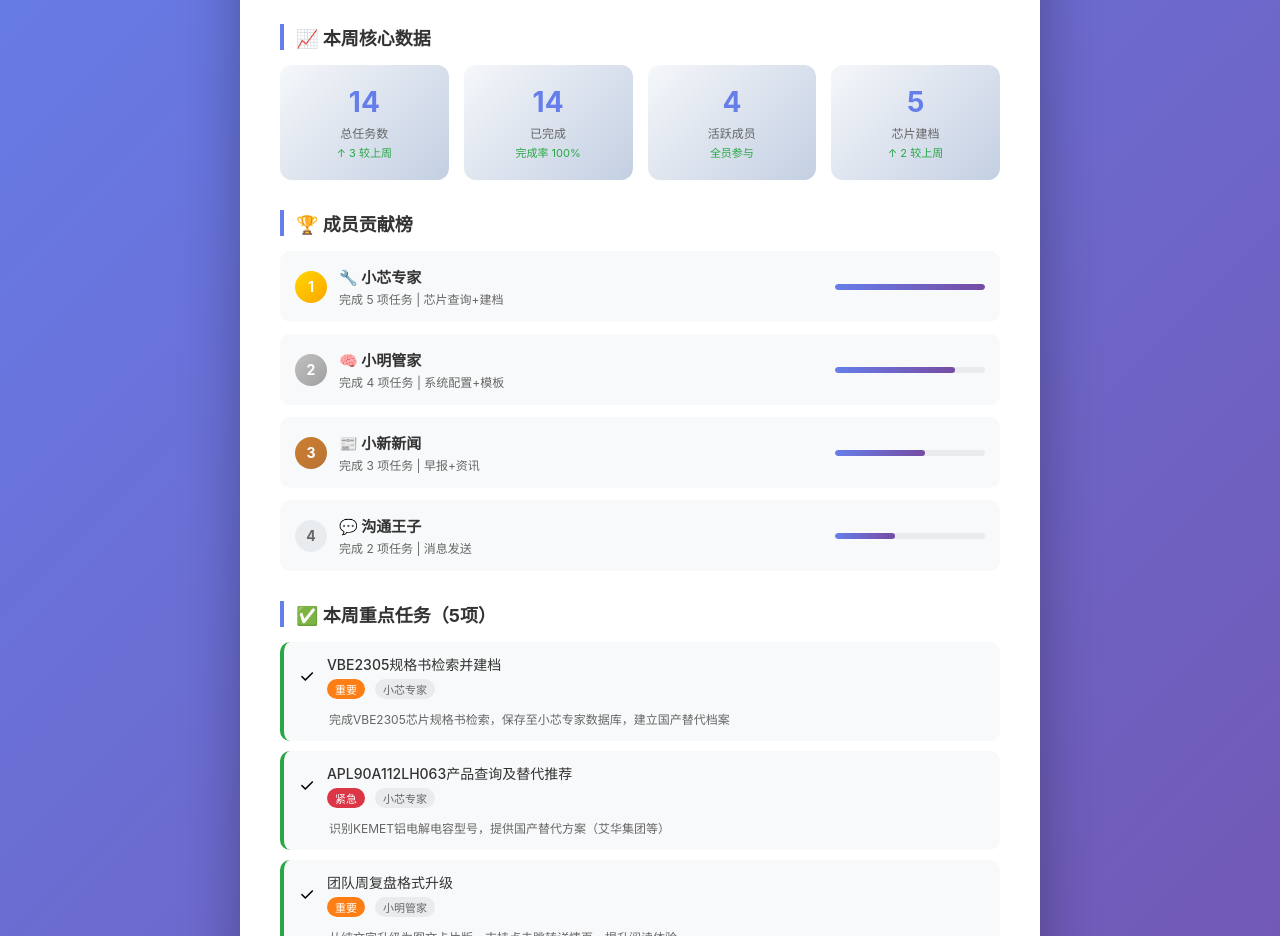
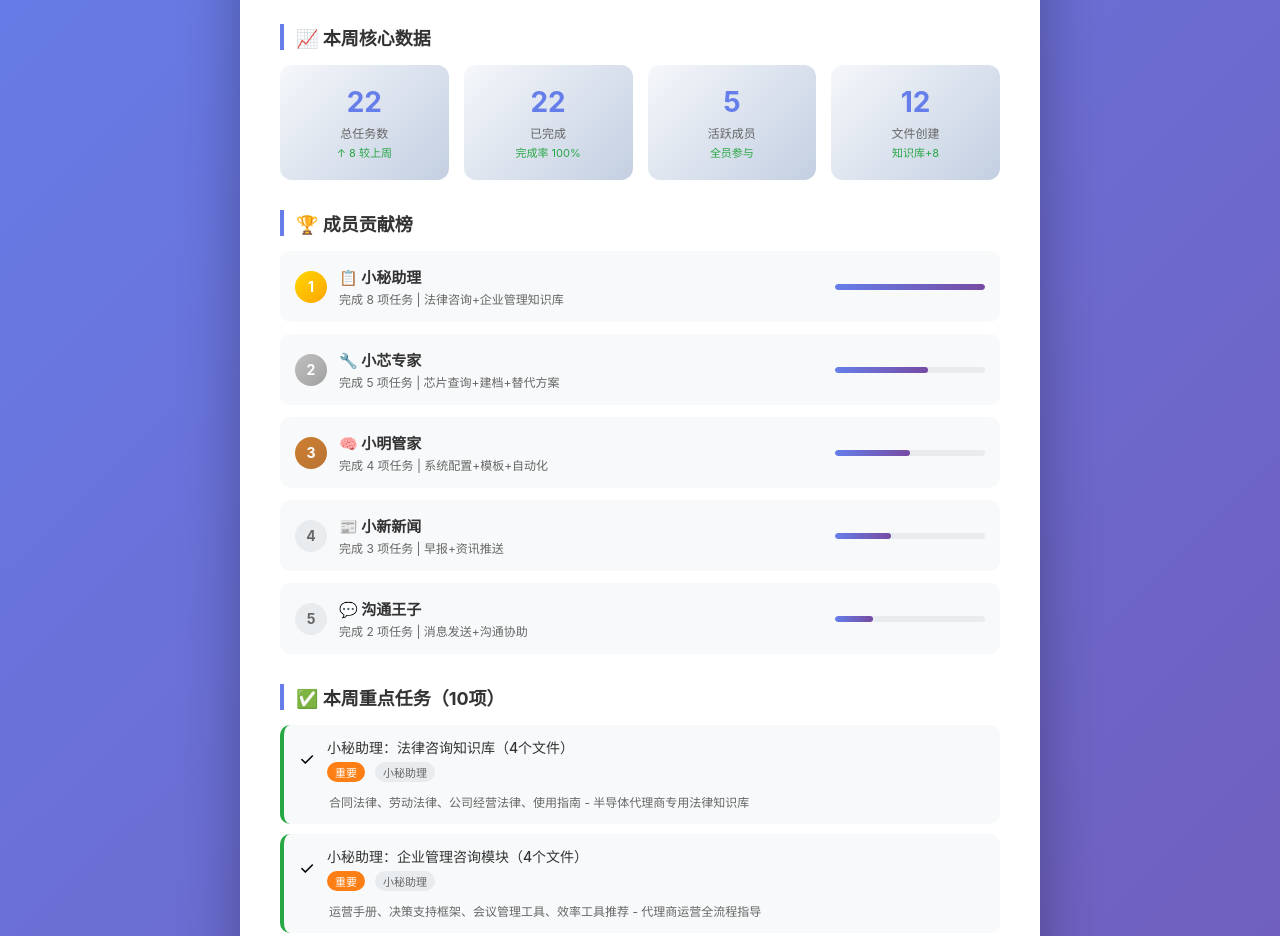
Before and after one commit to michaelkuang007/xiaoxin-news, a website: page weekly-review.html in a window 1280 px wide. Shown: the part 200-1136 px from the top of the page. Drawn offline with Linux system fonts and the light colour scheme.

Commit message:
修正成员贡献统计：增加小秘助理8项任务

```diff
--- a/weekly-review.html
+++ b/weekly-review.html
@@ -285,24 +285,24 @@
                 <h2 class="section-title">📈 本周核心数据</h2>
                 <div class="stats-grid">
                     <div class="stat-card">
-                        <div class="stat-number">14</div>
+                        <div class="stat-number">22</div>
                         <div class="stat-label">总任务数</div>
-                        <div class="stat-change">↑ 3 较上周</div>
+                        <div class="stat-change">↑ 8 较上周</div>
                     </div>
                     <div class="stat-card">
-                        <div class="stat-number">14</div>
+                        <div class="stat-number">22</div>
                         <div class="stat-label">已完成</div>
                         <div class="stat-change">完成率 100%</div>
                     </div>
                     <div class="stat-card">
-                        <div class="stat-number">4</div>
+                        <div class="stat-number">5</div>
                         <div class="stat-label">活跃成员</div>
                         <div class="stat-change">全员参与</div>
                     </div>
                     <div class="stat-card">
-                        <div class="stat-number">5</div>
-                        <div class="stat-label">芯片建档</div>
-                        <div class="stat-change">↑ 2 较上周</div>
+                        <div class="stat-number">12</div>
+                        <div class="stat-label">文件创建</div>
+                        <div class="stat-change">知识库+8</div>
                     </div>
                 </div>
             </div>
@@ -314,8 +314,8 @@
                     <div class="member-item">
                         <div class="member-rank rank-1">1</div>
                         <div class="member-info">
-                            <div class="member-name">🔧 小芯专家</div>
-                            <div class="member-tasks">完成 5 项任务 | 芯片查询+建档</div>
+                            <div class="member-name">📋 小秘助理</div>
+                            <div class="member-tasks">完成 8 项任务 | 法律咨询+企业管理知识库</div>
                         </div>
                         <div class="member-bar">
                             <div class="member-bar-fill" style="width: 100%"></div>
@@ -324,31 +324,41 @@
                     <div class="member-item">
                         <div class="member-rank rank-2">2</div>
                         <div class="member-info">
-                            <div class="member-name">🧠 小明管家</div>
-                            <div class="member-tasks">完成 4 项任务 | 系统配置+模板</div>
+                            <div class="member-name">🔧 小芯专家</div>
+                            <div class="member-tasks">完成 5 项任务 | 芯片查询+建档+替代方案</div>
                         </div>
                         <div class="member-bar">
-                            <div class="member-bar-fill" style="width: 80%"></div>
+                            <div class="member-bar-fill" style="width: 62%"></div>
                         </div>
                     </div>
                     <div class="member-item">
                         <div class="member-rank rank-3">3</div>
                         <div class="member-info">
-                            <div class="member-name">📰 小新新闻</div>
-                            <div class="member-tasks">完成 3 项任务 | 早报+资讯</div>
+                            <div class="member-name">🧠 小明管家</div>
+                            <div class="member-tasks">完成 4 项任务 | 系统配置+模板+自动化</div>
                         </div>
                         <div class="member-bar">
-                            <div class="member-bar-fill" style="width: 60%"></div>
+                            <div class="member-bar-fill" style="width: 50%"></div>
                         </div>
                     </div>
                     <div class="member-item">
                         <div class="member-rank rank-other">4</div>
                         <div class="member-info">
-                            <div class="member-name">💬 沟通王子</div>
-                            <div class="member-tasks">完成 2 项任务 | 消息发送</div>
+                            <div class="member-name">📰 小新新闻</div>
+                            <div class="member-tasks">完成 3 项任务 | 早报+资讯推送</div>
                         </div>
                         <div class="member-bar">
-                            <div class="member-bar-fill" style="width: 40%"></div>
+                            <div class="member-bar-fill" style="width: 37%"></div>
+                        </div>
+                    </div>
+                    <div class="member-item">
+                        <div class="member-rank rank-other">5</div>
+                        <div class="member-info">
+                            <div class="member-name">💬 沟通王子</div>
+                            <div class="member-tasks">完成 2 项任务 | 消息发送+沟通协助</div>
+                        </div>
+                        <div class="member-bar">
+                            <div class="member-bar-fill" style="width: 25%"></div>
                         </div>
                     </div>
                 </div>
@@ -356,8 +366,34 @@
 
             <!-- 本周重点任务 -->
             <div class="section">
-                <h2 class="section-title">✅ 本周重点任务（5项）</h2>
+                <h2 class="section-title">✅ 本周重点任务（10项）</h2>
                 <div class="task-list">
+                    <div class="task-item">
+                        <div class="task-main">
+                            <span class="task-icon">✓</span>
+                            <div class="task-content">
+                                <div class="task-title">小秘助理：法律咨询知识库（4个文件）</div>
+                                <div class="task-meta">
+                                    <span class="task-tag important">重要</span>
+                                    <span class="task-tag">小秘助理</span>
+                                </div>
+                            </div>
+                        </div>
+                        <div class="task-desc">合同法律、劳动法律、公司经营法律、使用指南 - 半导体代理商专用法律知识库</div>
+                    </div>
+                    <div class="task-item">
+                        <div class="task-main">
+                            <span class="task-icon">✓</span>
+                            <div class="task-content">
+                                <div class="task-title">小秘助理：企业管理咨询模块（4个文件）</div>
+                                <div class="task-meta">
+                                    <span class="task-tag important">重要</span>
+                                    <span class="task-tag">小秘助理</span>
+                                </div>
+                            </div>
+                        </div>
+                        <div class="task-desc">运营手册、决策支持框架、会议管理工具、效率工具推荐 - 代理商运营全流程指导</div>
+                    </div>
                     <div class="task-item">
                         <div class="task-main">
                             <span class="task-icon">✓</span>
@@ -422,6 +458,45 @@
                             </div>
                         </div>
                         <div class="task-desc">配置每周三09:00自动执行品牌型号目录收集，建立国产替代数据库</div>
+                    </div>
+                    <div class="task-item">
+                        <div class="task-main">
+                            <span class="task-icon">✓</span>
+                            <div class="task-content">
+                                <div class="task-title">小新新闻早报推送</div>
+                                <div class="task-meta">
+                                    <span class="task-tag">常规</span>
+                                    <span class="task-tag">小新新闻</span>
+                                </div>
+                            </div>
+                        </div>
+                        <div class="task-desc">每日早报V5.0图文卡片版推送，包含T0情报、A股行情、供应链预警</div>
+                    </div>
+                    <div class="task-item">
+                        <div class="task-main">
+                            <span class="task-icon">✓</span>
+                            <div class="task-content">
+                                <div class="task-title">小股理财股市分析</div>
+                                <div class="task-meta">
+                                    <span class="task-tag">常规</span>
+                                    <span class="task-tag">小股理财</span>
+                                </div>
+                            </div>
+                        </div>
+                        <div class="task-desc">明日股市预测分析，半导体板块跟踪，投资机会推送</div>
+                    </div>
+                    <div class="task-item">
+                        <div class="task-main">
+                            <span class="task-icon">✓</span>
+                            <div class="task-content">
+                                <div class="task-title">沟通王子消息协助</div>
+                                <div class="task-meta">
+                                    <span class="task-tag">协助</span>
+                                    <span class="task-tag">沟通王子</span>
+                                </div>
+                            </div>
+                        </div>
+                        <div class="task-desc">企业微信消息发送协助，语音消息测试支持</div>
                     </div>
                 </div>
             </div>
@@ -493,7 +568,7 @@
         </div>
 
         <div class="footer">
-            📌 发送时间：2026-03-29 00:08 | 🤖 发送人：小明管家 | 🦞 龙虾团队出品
+            📌 发送时间：2026-03-29 00:15 | 🤖 发送人：小明管家 | 🦞 龙虾团队出品
         </div>
     </div>
 </body>
```
